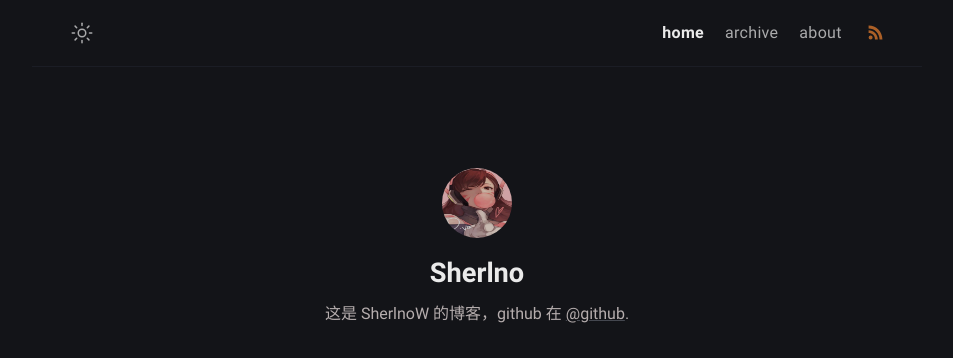
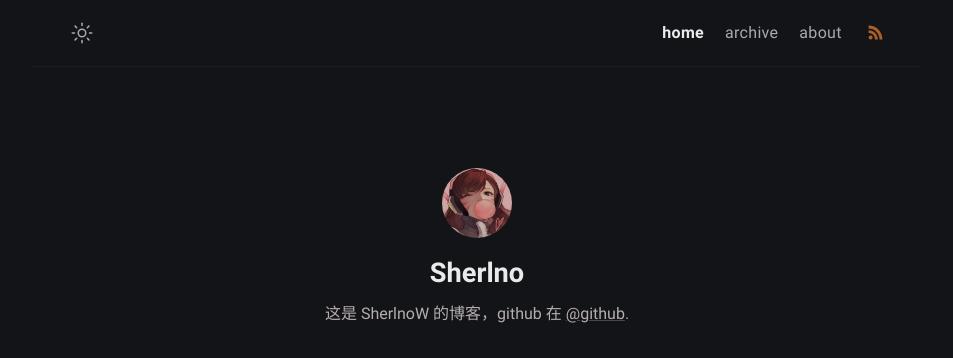
Before and after one commit to SherlnoW/SherlnoW.github.io, a Jekyll site: the page built from index.md, in a window 1280 px wide. Shown: the top 358 px of the page, without its empty margins (163-1116 px from the left). Built offline with Jekyll 4.4.1, drawn with Linux system fonts in a browser that asks for light colours.

Commit message:
头像测试

```diff
--- a/_config.yml
+++ b/_config.yml
@@ -18,7 +18,7 @@ author:
   twitter: twitter_username # twitter username
   facebook: facebook_username # facebook username
   email: your-email@email.com # email adress
-  avatar: /assets/img/dva.png # change with your own avatar
+  avatar: /assets/img/dva.jpg # change with your own avatar
 
 # URL settings
 url: "https://klise.now.sh" #
```
Also changed, not shown: assets/img/dva.jpg (added), assets/img/dva.png (deleted).
